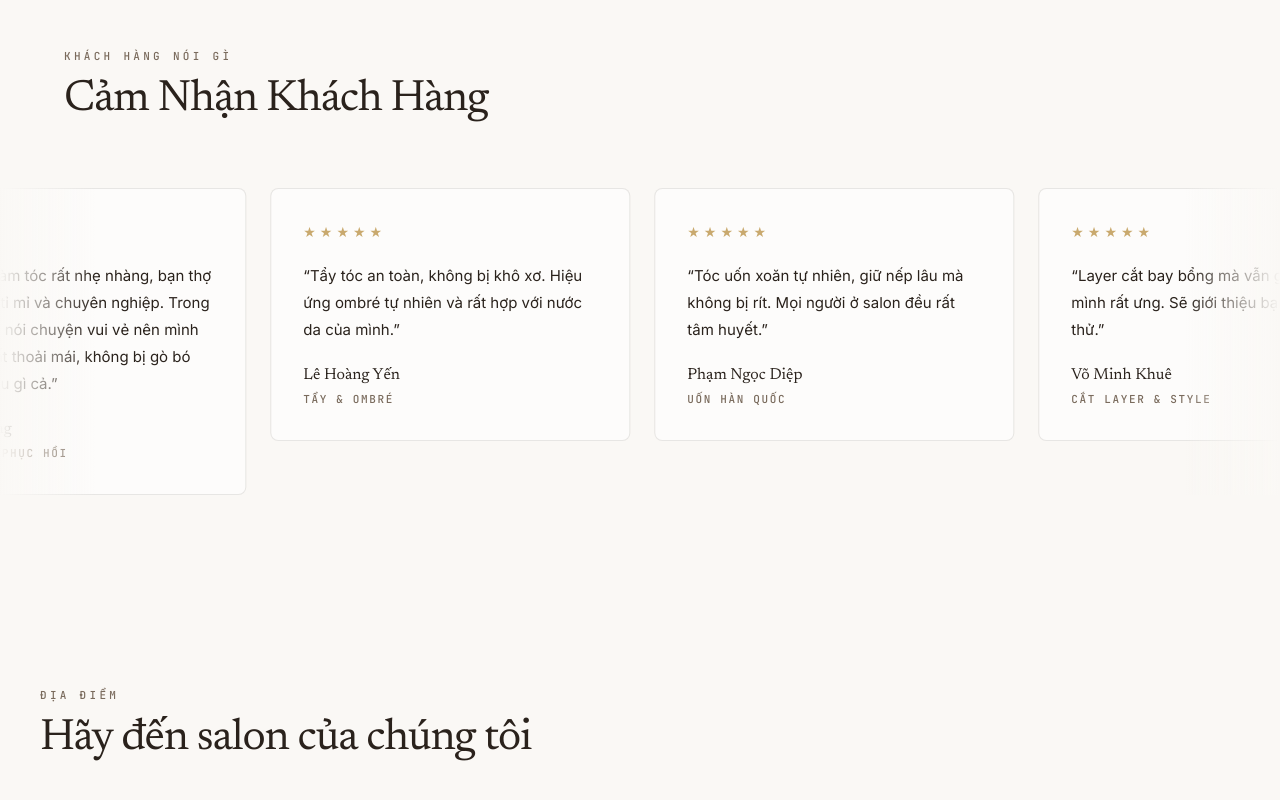
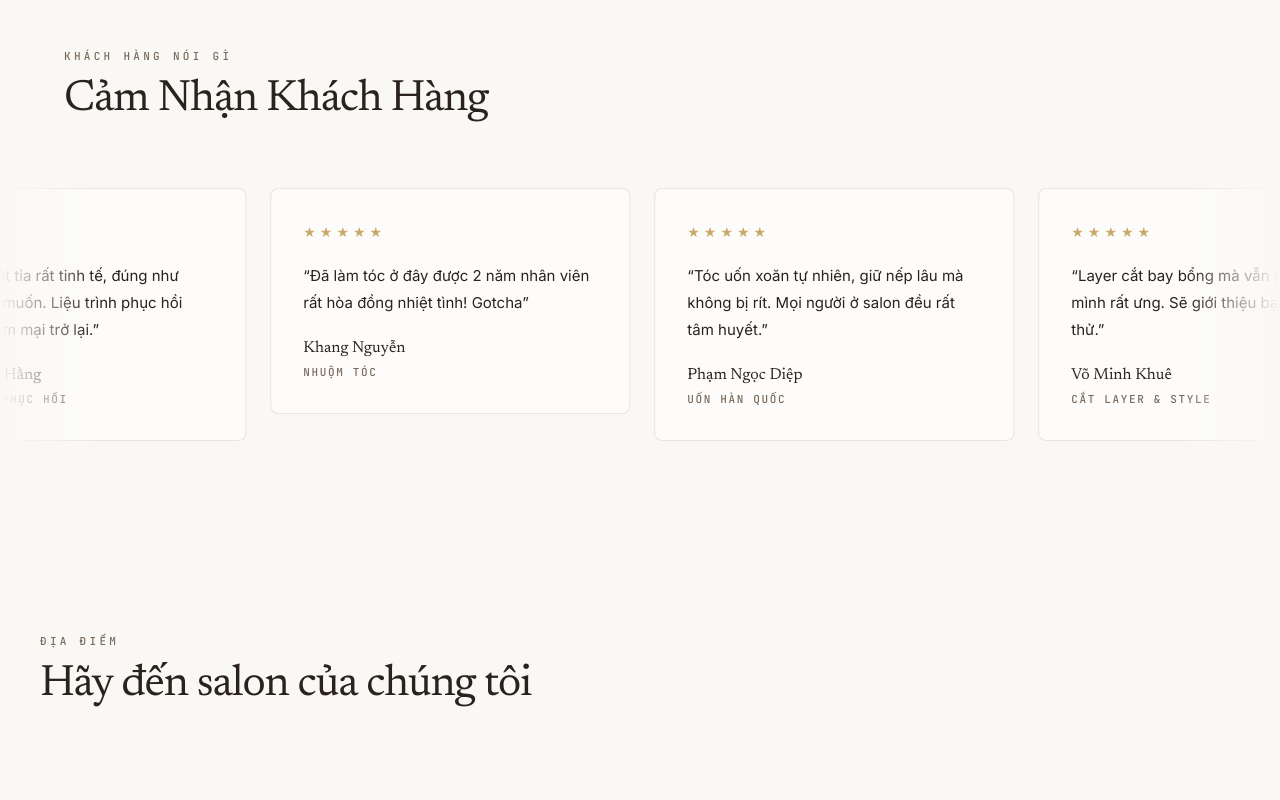
Before and after one commit to kaytran757/demo1-version2_changeVideo, a React (Vite) app: page / in a window 1280 px wide. Shown: the part 7763-8563 px from the top of the page. Built offline with nearby package versions, Linux system fonts and the light colour scheme.

Commit message:
Updated Reviews.tsx

```diff
--- a/src/components/Reviews.tsx
+++ b/src/components/Reviews.tsx
@@ -5,14 +5,14 @@ const REVIEWS = [
     text: 'Uốn tóc từ trước tết tới giờ vẫn giữ nếp rất ok, thái độ phục vụ của tiệm cx rất tốt 👍',
   },
   {
-    name: 'Thảo Phương',
+    name: 'Trần Thanh Hằng',
     service: 'Cắt Tóc & Phục Hồi',
-    text: 'Quá trình làm tóc rất nhẹ nhàng, bạn thợ làm cực kỳ tỉ mỉ và chuyên nghiệp. Trong lúc làm còn nói chuyện vui vẻ nên mình cảm thấy rất thoải mái, không bị gò bó hay khó chịu gì cả.',
+    text: 'Kiểu tóc cắt tỉa rất tinh tế, đúng như mình mong muốn. Liệu trình phục hồi giúp tóc mềm mại trở lại.',
   },
   {
-    name: 'Lê Hoàng Yến',
-    service: 'Tẩy & Ombré',
-    text: 'Tẩy tóc an toàn, không bị khô xơ. Hiệu ứng ombré tự nhiên và rất hợp với nước da của mình.',
+    name: 'Khang Nguyễn',
+    service: 'Nhuộm tóc',
+    text: 'Đã làm tóc ở đây được 2 năm nhân viên rất hòa đồng nhiệt tình! Gotcha',
   },
   {
     name: 'Phạm Ngọc Diệp',
```
